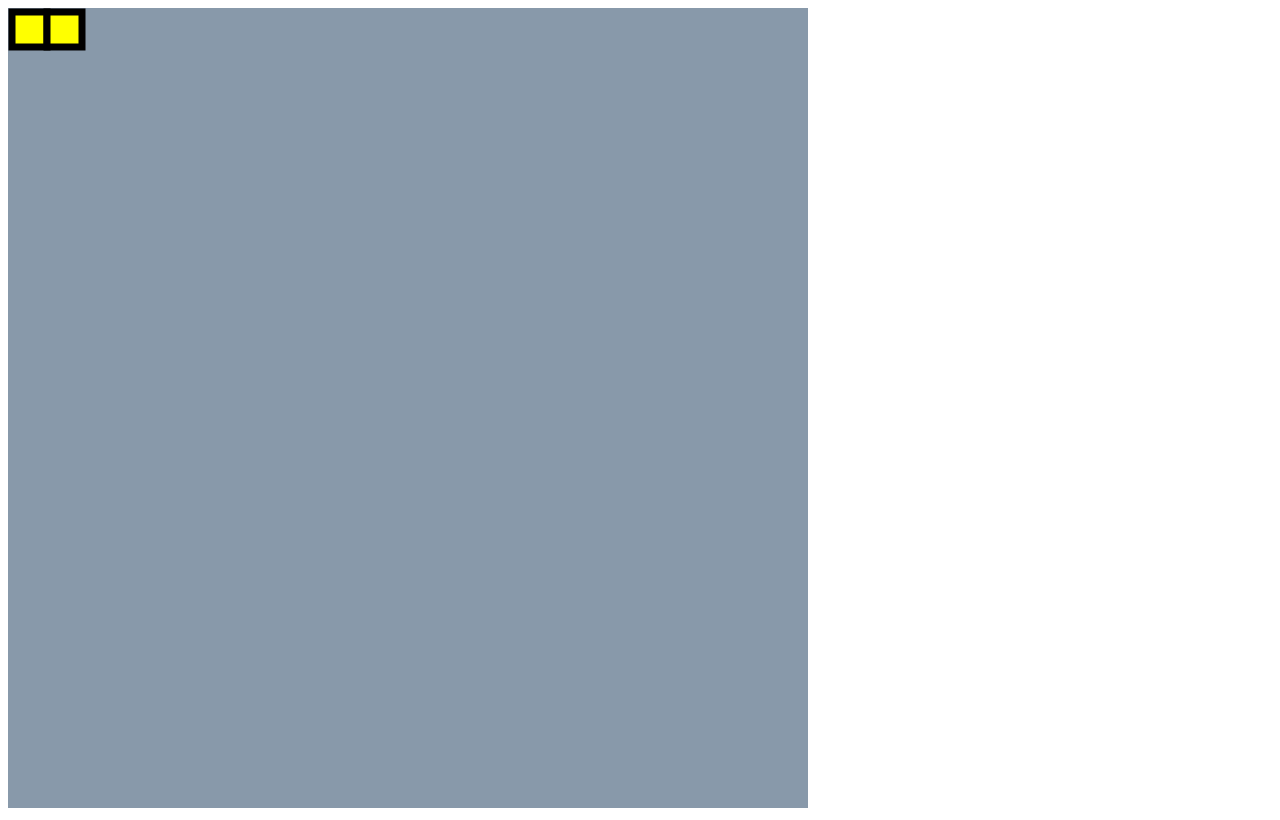
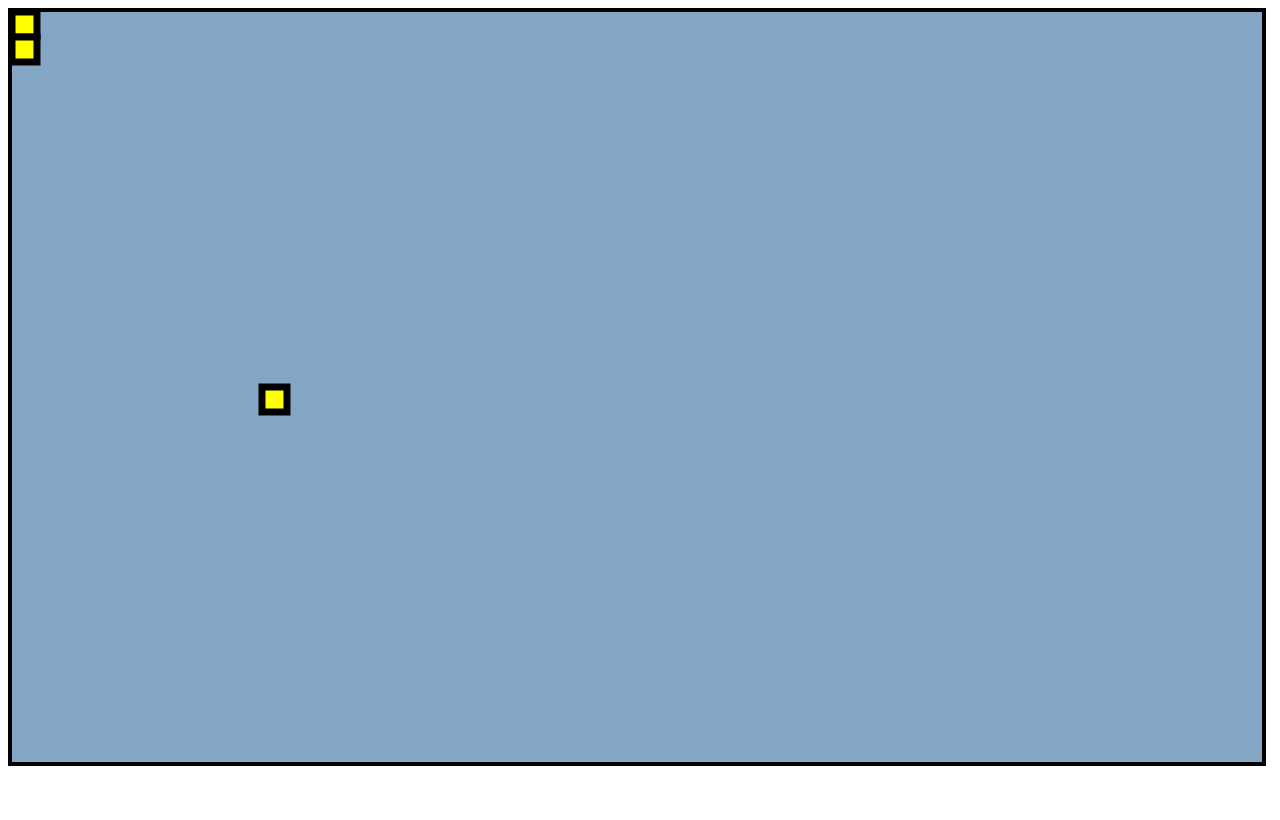
Before and after one commit to kasicka/snake.js, a plain HTML site: page index.html in a window 1280 px wide. Drawn offline with Linux system fonts and the light colour scheme.

Commit message:
Add Board class representing drawn blocks.

```diff
--- a/index.html
+++ b/index.html
@@ -5,18 +5,20 @@
 </head>
 <body>
 
-<canvas id="moje platno" style="background: #89a;" width="800" height="800">
+<canvas id="moje platno" style="background: rgb(131, 166, 197); border: solid black 4px">
 </canvas>
 
 <script type="text/javascript">
+	const WIDTH = 50;
+	const HEIGHT = 30;
+	const BLOCK_SIZE = 25;
+
 	var canvas = document.getElementById('moje platno');
 	var context = canvas.getContext('2d');
 
-	var SnakeBlockSize = 35;
-
-	function drawBlock(x, y) {
+	function drawBlock(x, y, size) {
 		context.beginPath();
-		context.rect(x, y, SnakeBlockSize, SnakeBlockSize);
+		context.rect(x, y, size, size);
 		context.fillStyle = 'yellow';
 		context.fill();
 		context.lineWidth = 7;
@@ -24,11 +26,57 @@
 		context.stroke();
 	}
 
-	drawBlock(4, 4);
+	var blocks = [
+		{x: 5, y: 5},
+		{x: 10, y: 10},
+		{x: 15, y: 15},
+	];
 
-	drawBlock(4 + SnakeBlockSize, 4);
+	for (var i = 0; i < blocks.length; i++) {
+		drawBlock(blocks[i].x, blocks[i].y);
+	};
 
+	function Board(canvas, width, height, blockSize) {
+		this.canvas = canvas;
+		this.width = width;
+		this.height = height;
+		this.blockSize = blockSize;
 
+		canvas.width = blockSize * width;
+		canvas.height = blockSize * height;
+
+		this.blocks = new Array(height);
+		for (var i = 0; i < this.blocks.length; i++) {
+			this.blocks[i] = new Array(width);
+		}
+	}
+
+	Board.prototype.draw = function() {
+		for (var i = 0; i < this.blocks.length; i++) {
+			for (var j = 0; j < this.blocks[i].length; j++) {
+				if (this.blocks[i][j]) {
+					var x = this.blockSize * j;
+					var y = this.blockSize * i;
+					drawBlock(x, y, this.blockSize);
+				}
+			};
+
+		};
+	}
+
+	console.log(WIDTH);
+
+	var board = new Board(canvas, WIDTH, HEIGHT, BLOCK_SIZE);
+	board.blocks[0][0] = true;
+	board.blocks[1][0] = true;
+	board.blocks[15][10] = true;
+	board.draw();
+
+	console.log(board);
+
+	//drawBlock(4, 4);
+
+	//drawBlock(4 + SnakeBlockSize, 4);
 
 </script>
 
```
